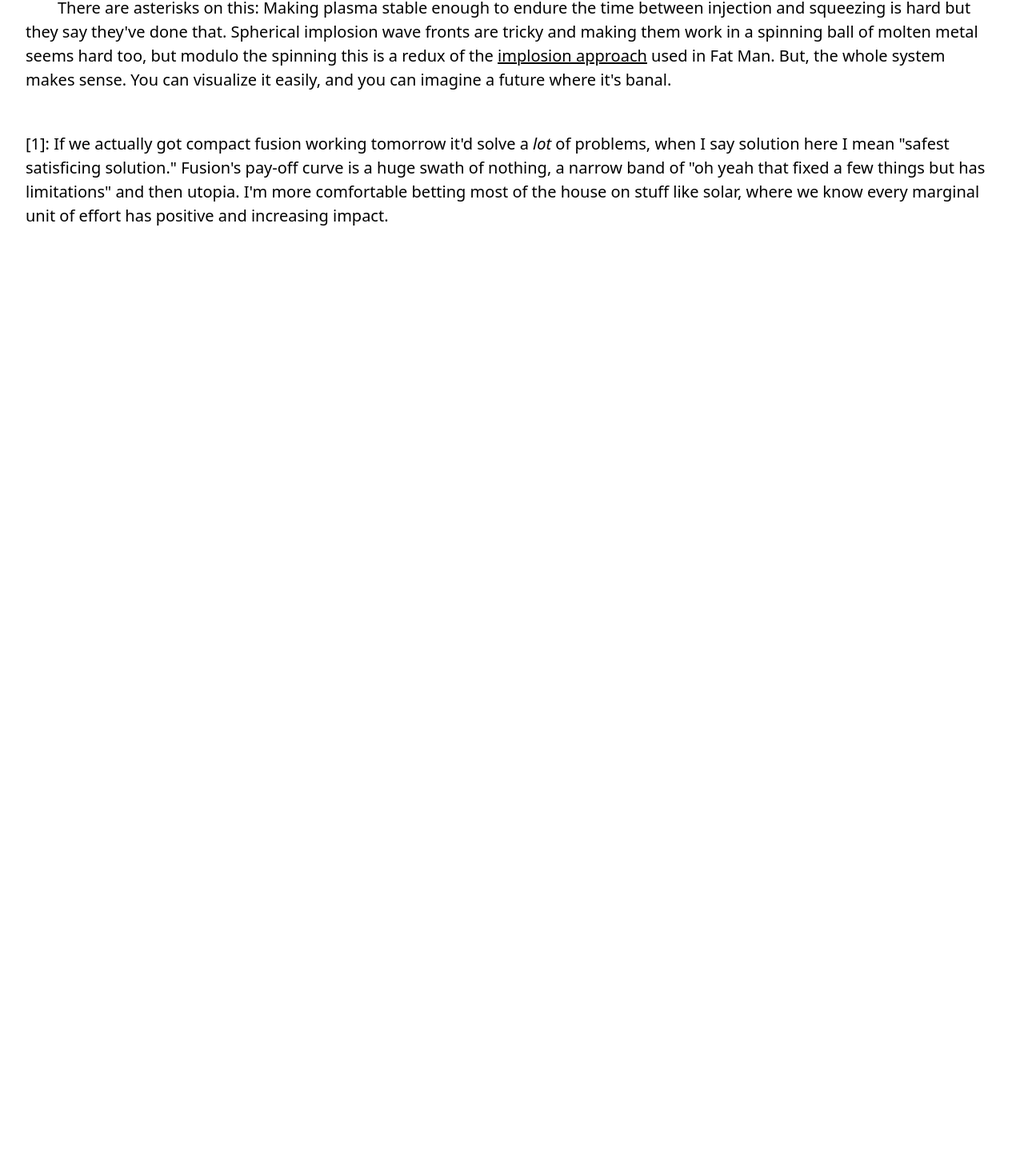
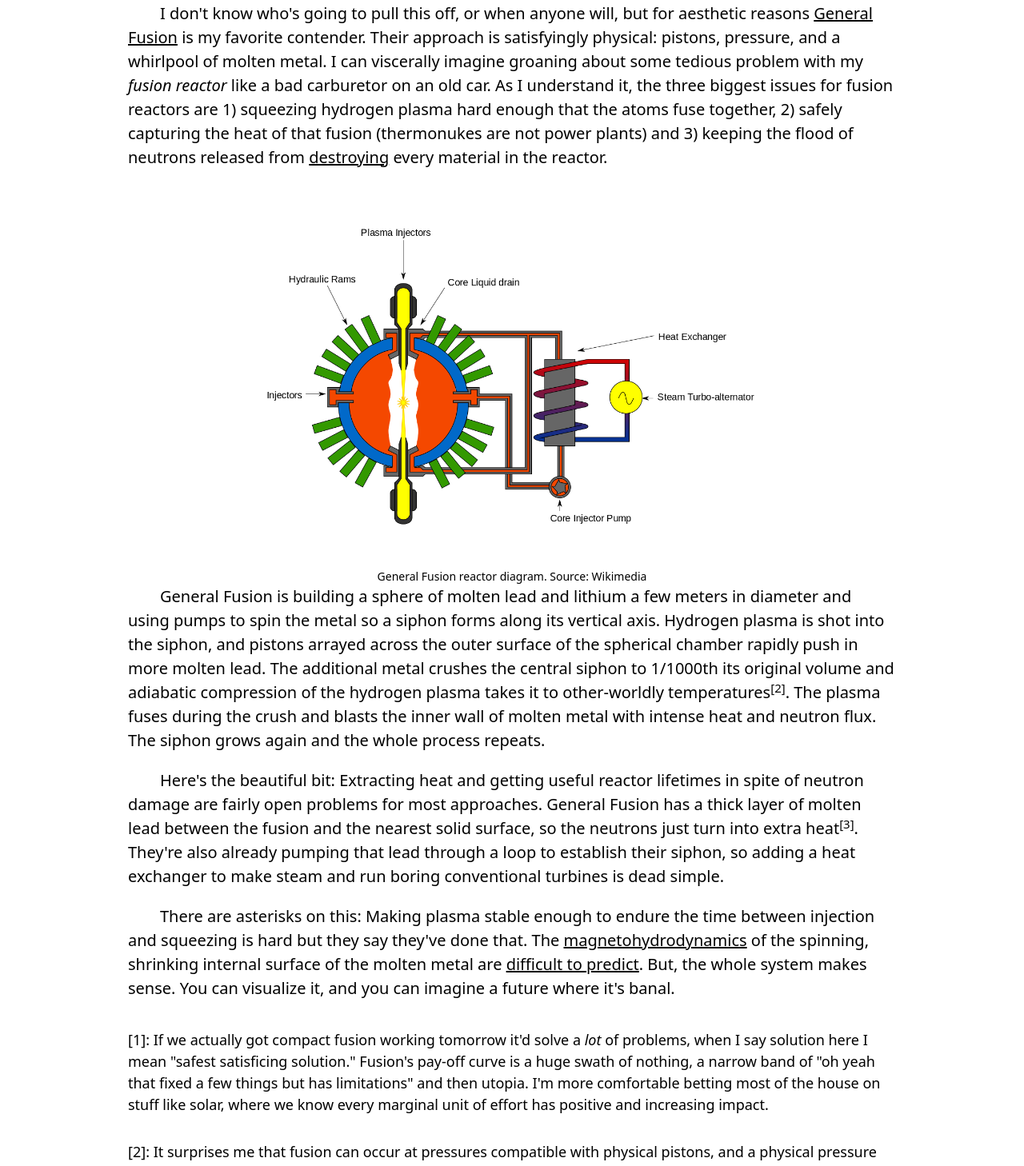
Before and after one commit to nick-parker/nickparkerco, a Next.js app: page /exciting/compact-fusion in a window 1280 px wide. Shown: the part 1300-2758 px from the top of the page at 80% size. Before the commit the page ends 1585 px from the top, so only its background shows below. Built offline with nearby package versions, Linux system fonts and the light colour scheme.

Commit message:
Improved styling, update compact-fusion
Update compact-fusion page to reflect General Fusion's shift from
acoustic implosion to direct piston compression. Improve page
styling with fatter margins and a footnote component. Add
pictures to compact-fusion page.

```diff
--- a/components/basic-page.js
+++ b/components/basic-page.js
@@ -5,7 +5,7 @@
         <>
             <Nav/>
             <h1 className="title">{title}</h1>
-            <div className="text-left sm:text-lg md:text-xl px-8">
+            <div className="text-left sm:text-lg md:text-xl w-3/4 mx-auto">
                 {children}
             </div>
         </>
--- /dev/null
+++ b/components/footnote.js
@@ -0,0 +1,7 @@
+export default function Footnote({num, children}) {
+    return (
+    <div className="text-left sm:text-sm md:text-lg py-4 mx-auto">
+        [{num}]: {children}
+    </div>
+    )
+}
--- a/pages/exciting/compact-fusion.js
+++ b/pages/exciting/compact-fusion.js
@@ -1,4 +1,5 @@
 import ExcitingPage from '../../components/exciting-page'
+import Footnote from '../../components/footnote'
 
 const the_drive = "https://www.thedrive.com/the-war-zone/29074/skunk-works-exotic-fusion-reactor-program-moves-forward-with-larger-more-powerful-design"
 const merchant_marine = "https://en.wikipedia.org/wiki/Nuclear_marine_propulsion#Merchant_ships"
@@ -7,8 +8,9 @@
 const antonov = "https://en.wikipedia.org/wiki/Antonov_An-225_Mriya"
 const nepa = "https://en.wikipedia.org/wiki/Nuclear-powered_aircraft#NEPA_and_ANP"
 const general_fusion = "https://generalfusion.com/technology-magnetized-target-fusion/"
-const implosion = "https://en.wikipedia.org/wiki/Nuclear_weapon_design#Implosion-type_weapon"
 const neutron = "https://en.wikipedia.org/wiki/Neutron_radiation#Effects_on_materials"
+const mhd_modeling = "https://generalfusion.com/2018/11/modeling-highly-unsteady-current-driven-liquid-metal-free-surface-mhd-flows/"
+const lead = "https://en.wikipedia.org/wiki/Isotopes_of_lead"
 
 export default function p() {
     return (
@@ -25,6 +27,10 @@
             For me, fusion power is romantic-verging-on-quixotic because it's not the solution<sup>[1]</sup> to our current problems: It's the
             key to new kinds of magic.
             </p>
+            <figure className="mx-auto w-3/4">
+                <img src="/images/carrier-small.jpeg" alt="US Supercarrier Gerald R. Ford"/>
+                <figcaption className="text-center text-sm">Imagine ships like this, but not just for killing. Source: Wikimedia</figcaption>
+            </figure>
             <p>
             <a href={merchant_marine}>Merchant marine nuclear power</a> has been a non-starter since we dropped the first bomb.
             Fission meltdowns, nuclear proliferation, and decommissioning are scary problems and we don't need giant ships badly
@@ -35,47 +41,71 @@
             the capital cost of the ship over more trips.
             </p>
             <p>
-            Maybe we'll ditch ships entirely and fusion aircraft that dwarf the <a href={antonov}>AN-225</a> will take over
+            Maybe we'll ditch ships entirely and fusion powered aircraft that dwarf the <a href={antonov}>AN-225</a> will take over
             all cargo service. Atomic Accidents by James Mahaffey has a great section on a 1950s <a href={nepa}>project</a> which
             tried to pull this off with early fission.
             </p>
             <p>
             I don't know who's going to pull this off, or when anyone will, but for aesthetic reasons <a href={general_fusion}>General Fusion</a> is
             my favorite contender. Their approach is satisfyingly physical: pistons, pressure, and a whirlpool of molten metal. I can viscerally
-            imagine groaning about some banal problem with my <i>fusion reactor</i> like a bad carburetor on an old car. As I understand it, the
+            imagine groaning about some tedious problem with my <i>fusion reactor</i> like a bad carburetor on an old car. As I understand it, the
             three biggest issues for fusion reactors are 1) squeezing hydrogen plasma hard enough that the atoms fuse together, 2) safely capturing
-            the heat of that fusion (thermonukes are not power plants) and 3) keeping the flood of neutrons released from destroying every material
-            in the reactor.
+            the heat of that fusion (thermonukes are not power plants) and 3) keeping the flood of neutrons released from <a href={neutron}>destroying</a> every
+            material in the reactor.
+            </p>
+            <figure className="mx-auto w-3/4">
+                <img src="/images/general-fusion.png" alt="General fusion reactor diagram"/>
+                <figcaption className="text-center text-sm">General Fusion reactor diagram. Source: Wikimedia</figcaption>
+            </figure>
+            <p>
+            General Fusion is building a sphere of molten lead and lithium a few meters in diameter and using pumps to spin the metal so a siphon
+            forms along its vertical axis. Hydrogen plasma is shot into the siphon, and pistons arrayed across the outer surface of the spherical
+            chamber rapidly push in more molten lead. The additional metal crushes the central siphon to 1/1000th its original volume and adiabatic
+            compression of the hydrogen plasma takes it to other-worldly temperatures<sup>[2]</sup>. The plasma fuses during the crush and blasts
+            the inner wall of molten metal with intense heat and neutron flux. The siphon grows again and the whole process repeats.
             </p>
             <p>
-            General Fusion is building a sphere of molten lead and lithium a few meters in diameter and using pumps to spin the metal so a siphon
-            forms along its vertical axis. The outer surface of the sphere is covered with what amount to steam driven hammers: 2 ton pistons slam
-            into "anvils" - plugs in the sphere wall - which transmit the impact to the surface of the molten metal. These impacts create a spherical
-            pressure wave in the metal which races inward, crushes the central siphon and compresses the hydrogen plasma to other-worldly temperature
-            and pressure. The plasma fuses during the crush and blasts the inner wall of molten metal with intense heat and neutron flux. The siphon
-            grows again and the whole process repeats.
-            </p>
-            <p>
-            Here's the beautiful bit: Extracting heat and getting useful reactor lifetimes in spite of <a href={neutron}>neutron damage</a> are
+            Here's the beautiful bit: Extracting heat and getting useful reactor lifetimes in spite of neutron damage are
             fairly open problems for most approaches. General Fusion has a thick layer of molten lead between the fusion and the nearest solid
-            surface, so the neutrons just turn into extra heat. They're also already pumping that lead through a loop to establish their
+            surface, so the neutrons just turn into extra heat<sup>[3]</sup>. They're also already pumping that lead through a loop to establish their
             siphon, so adding a heat exchanger to make steam and run boring conventional turbines is dead simple.
 
 
             </p>
             <p>
             There are asterisks on this: Making plasma stable enough to endure the time between injection and squeezing is hard but they say they've
-            done that. Spherical implosion wave fronts are tricky and making them work in a spinning ball of molten metal seems hard too, but
-            modulo the spinning this is a redux of the <a href={implosion}>implosion approach</a> used in Fat Man. But, the whole system makes sense.
-            You can visualize it easily, and you can imagine a future where it's banal.
+            done that. The <a href="https://xkcd.com/1851/">magnetohydrodynamics</a> of the spinning, shrinking internal surface of the molten metal
+            are <a href={mhd_modeling}>difficult to predict</a>. But, the whole system makes sense. You can visualize it, and you can imagine
+            a future where it's banal.
             </p>
-            <br/>
-            <div>
-                [1]: If we actually got compact fusion working tomorrow it'd solve a <i>lot</i> of problems, when I say solution here I mean
+            <Footnote num={1}>
+                If we actually got compact fusion working tomorrow it'd solve a <i>lot</i> of problems, when I say solution here I mean
                 "safest satisficing solution." Fusion's pay-off curve is a huge swath of nothing, a narrow band of "oh yeah that fixed a
                 few things but has limitations" and then utopia. I'm more comfortable betting most of the house on stuff like solar,
                 where we know every marginal unit of effort has positive and increasing impact.
-            </div>
+            </Footnote>
+            <Footnote num={2}>
+                It surprises me that fusion can occur at pressures compatible with physical pistons, and a physical pressure vessel for that matter.
+                The lead is incompressible so the entire surface of the vessel and the head of each piston sees the same pressure as the <i>fusion reaction</i>.
+                Fusion in stars like our sun happens at an absurd 250 billion times atmospheric pressure. It turns out we <i>totally can't achieve that</i> and
+                all our fusion plans revolve around temperatures far hotter than the core of the sun and paltry pressures. The record plasma pressure was set
+                by <a href="https://www.psfc.mit.edu/news/2016/pressure-record-faq#q_4_6">Alcator C-Mod</a> and it's just over 2 atmospheres. I'm
+                not sure plasma pressure is the same as "how hard it pushes against a tangible surface" but it seems to be.
+            </Footnote>
+            <Footnote num={3}>
+                This is a bit of a hand-wave. The lead absorbs the neutrons, turning into other isotopes of lead and releasing EM radiation in the process.
+                You can go through the <a href={lead}>list</a> of isotopes yourself to follow that process - each time a lead atom absorbs a neutron
+                its atomic weight increases by 1. The nice thing about lead is the overwhelming majority of lead atoms are 206, 207, and 208, which are all
+                stable. 209 is terrifyingly violently unstable with a half-life of 3 hours, but it decays into Bismuth-209 which is effectively
+                stable with a halflife of 10<sup>19</sup> years. 210 is actually bad with a 22 year halflife and worrying decay products, but you only get
+                it in "double captures" where a 208 atom first captures a neutron to become 209, and then captures a <i>second</i> neutron in the handful
+                of hours before it decays to Bismuth. Even lead-210 has a halflife of 22 years and all its decay products are less than half a year, so within
+                a single lifetime almost all your lead-210 will turn back into stable lead-206. This is why General Fusion says they'll produce "no long lived waste."
+
+                The other interesting bit related to neutron capture is <a href="https://en.wikipedia.org/wiki/Breeding_blanket">tritrium breeding</a> which General
+                Fusion plans to achieve by mixing molten lithium into their molten lead. This will also improve the capture cross section of the mixture, further
+                protecting the solid components from neutron damage.
+            </Footnote>
 
         </ExcitingPage>
     )
```
Also changed, not shown: public/images/carrier-small.jpeg (added), public/images/general-fusion.png (added).
